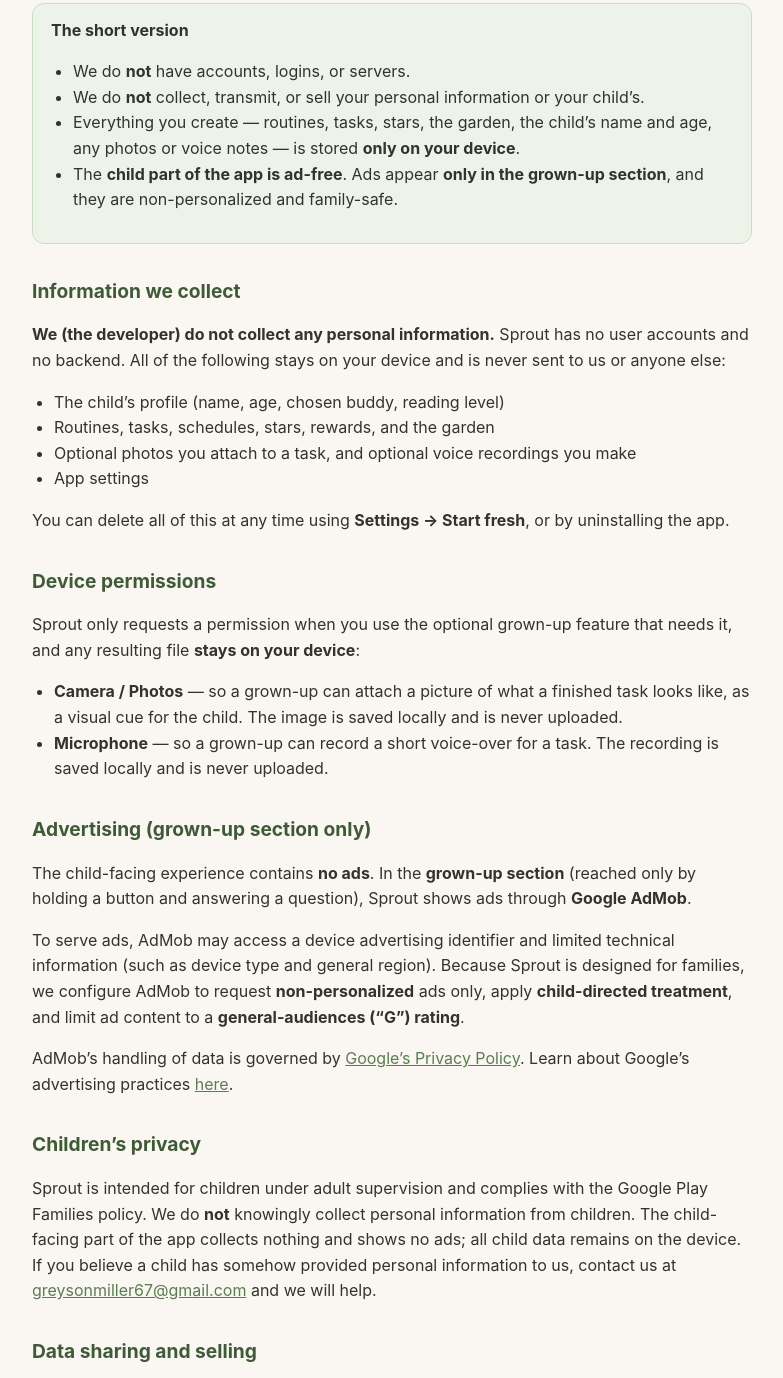
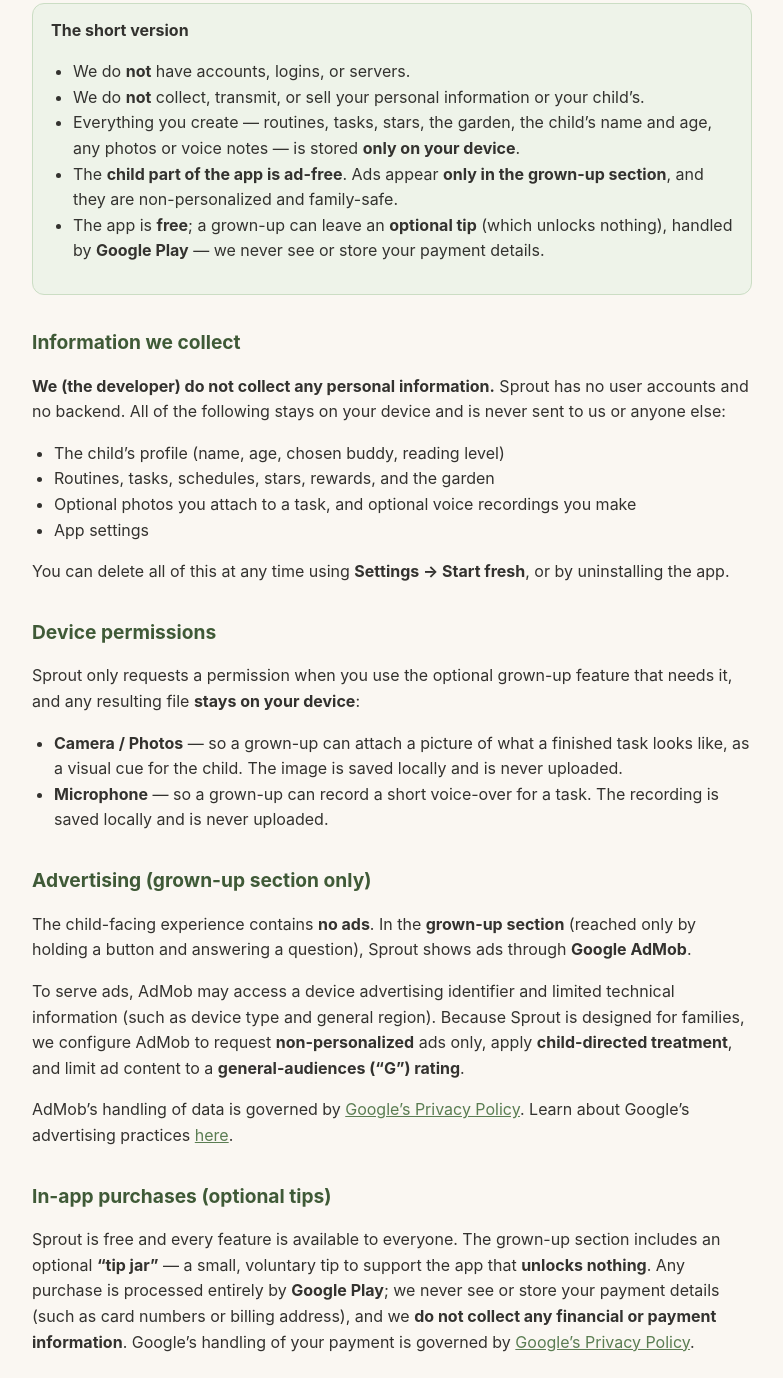
Before and after one commit to greysonmiller67-lang/sprout-adhd-policy, a plain HTML site: page index.html in a window 1280 px wide. Shown: the part 282-1660 px from the top of the page, without its empty margins (248-1031 px from the left). Drawn offline with Linux system fonts and the light colour scheme.

Commit message:
Update index.html

```diff
--- a/index.html
+++ b/index.html
@@ -29,7 +29,7 @@
 <body>
 <main>
   <h1>Privacy Policy — Sprout: Calm Kids Routines</h1>
-  <p class="updated">Last updated: 3 July 2026</p>
+  <p class="updated">Last updated: 6 July 2026</p>
 
   <p>Sprout: Calm Kids Routines (&ldquo;Sprout&rdquo;, &ldquo;the app&rdquo;,
   &ldquo;we&rdquo;, &ldquo;us&rdquo;) is a daily routine app for children, operated by
@@ -51,6 +51,9 @@
       <li>The <strong>child part of the app is ad-free</strong>. Ads appear
         <strong>only in the grown-up section</strong>, and they are non-personalized
         and family-safe.</li>
+      <li>The app is <strong>free</strong>; a grown-up can leave an <strong>optional
+        tip</strong> (which unlocks nothing), handled by <strong>Google Play</strong> —
+        we never see or store your payment details.</li>
     </ul>
   </div>
 
@@ -92,6 +95,15 @@
   about Google&rsquo;s advertising practices
   <a href="https://policies.google.com/technologies/ads">here</a>.</p>
 
+  <h2>In-app purchases (optional tips)</h2>
+  <p>Sprout is free and every feature is available to everyone. The grown-up section
+  includes an optional <strong>&ldquo;tip jar&rdquo;</strong> — a small, voluntary tip
+  to support the app that <strong>unlocks nothing</strong>. Any purchase is processed
+  entirely by <strong>Google Play</strong>; we never see or store your payment details
+  (such as card numbers or billing address), and we <strong>do not collect any financial
+  or payment information</strong>. Google&rsquo;s handling of your payment is governed by
+  <a href="https://policies.google.com/privacy">Google&rsquo;s Privacy Policy</a>.</p>
+
   <h2>Children&rsquo;s privacy</h2>
   <p>Sprout is intended for children under adult supervision and complies with the
   Google Play Families policy. We do <strong>not</strong> knowingly collect personal
```
